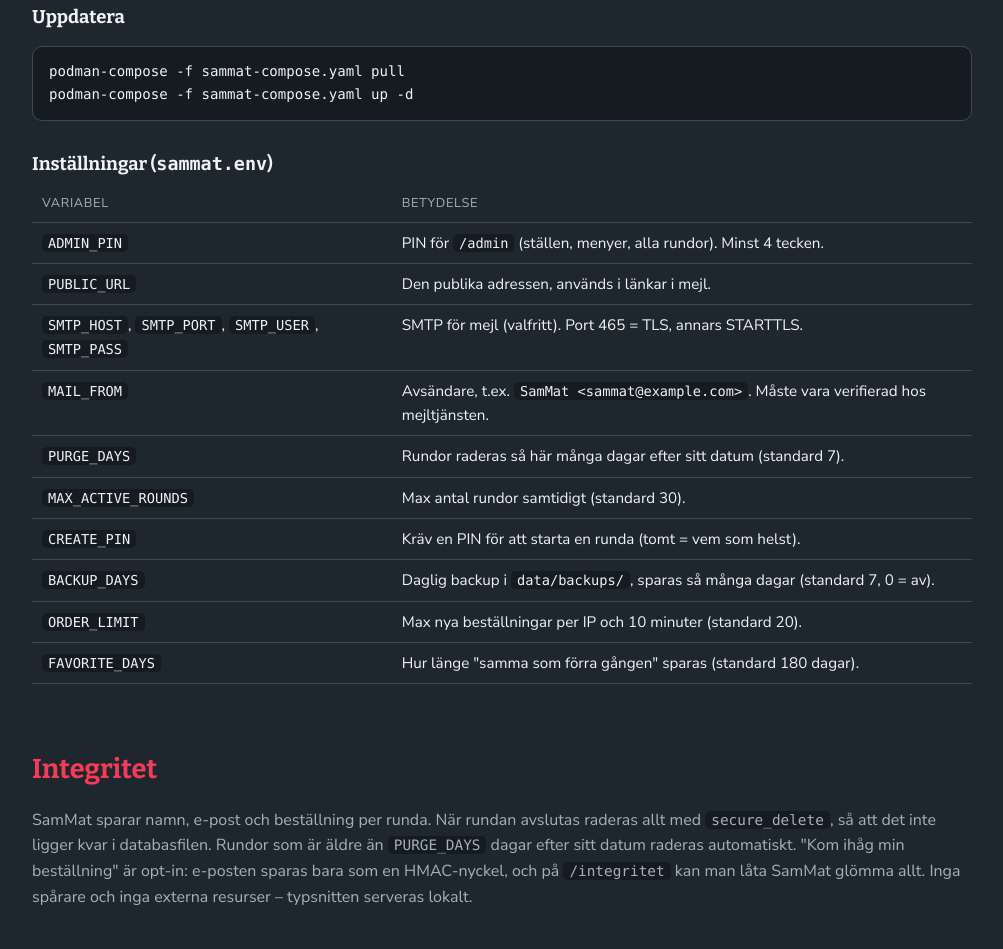
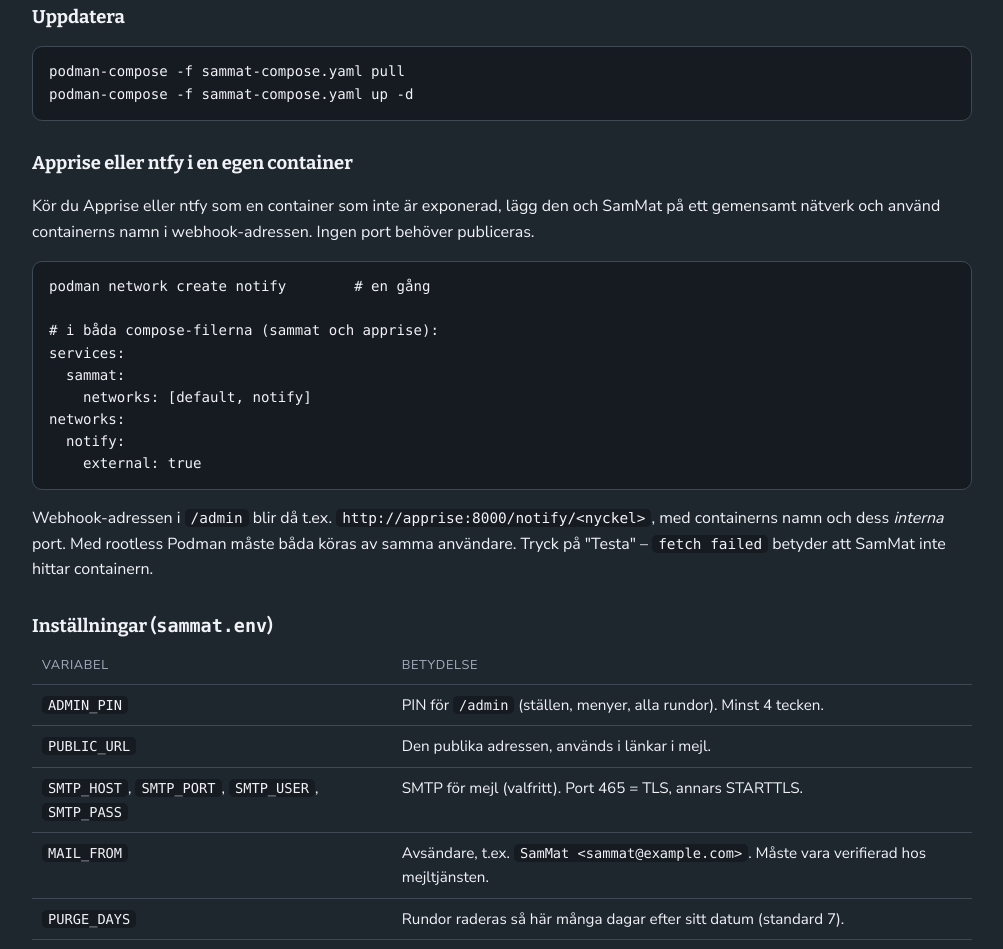
Before and after one commit to lyzio/SamMat, a website: page docs/index.html in a window 1280 px wide. Shown: the part 7490-8439 px from the top of the page, without its empty margins (138-1141 px from the left). Drawn offline with Linux system fonts and the light colour scheme.

Commit message:
Docs: reaching an unexposed Apprise/ntfy container over a shared network
Co-Authored-By: Claude Opus 5.5 <noreply@anthropic.com>
Claude-Session: https://claude.ai/code/session_01UsDiciC94KPs47PKjD6hB5

```diff
--- a/docs/index.html
+++ b/docs/index.html
@@ -178,6 +178,19 @@ podman logs sammat</code></pre>
 <pre><code>podman-compose -f sammat-compose.yaml pull
 podman-compose -f sammat-compose.yaml up -d</code></pre>
 
+    <h3 style="margin-top:28px">Apprise eller ntfy i en egen container</h3>
+    <p>Kör du Apprise eller ntfy som en container som inte är exponerad, lägg den och SamMat på ett gemensamt nätverk och använd containerns namn i webhook-adressen. Ingen port behöver publiceras.</p>
+<pre><code>podman network create notify        # en gång
+
+# i båda compose-filerna (sammat och apprise):
+services:
+  sammat:
+    networks: [default, notify]
+networks:
+  notify:
+    external: true</code></pre>
+    <p>Webhook-adressen i <code>/admin</code> blir då t.ex. <code>http://apprise:8000/notify/&lt;nyckel&gt;</code>, med containerns namn och dess <em>interna</em> port. Med rootless Podman måste båda köras av samma användare. Tryck på "Testa" – <code>fetch failed</code> betyder att SamMat inte hittar containern.</p>
+
     <h3 style="margin-top:28px">Inställningar (<code>sammat.env</code>)</h3>
     <table>
       <tr><th>Variabel</th><th>Betydelse</th></tr>
```
Also changed, not shown: deploy/sammat-compose.yaml (+7 -0 lines), public/admin.html (+2 -2 lines), README.md.
